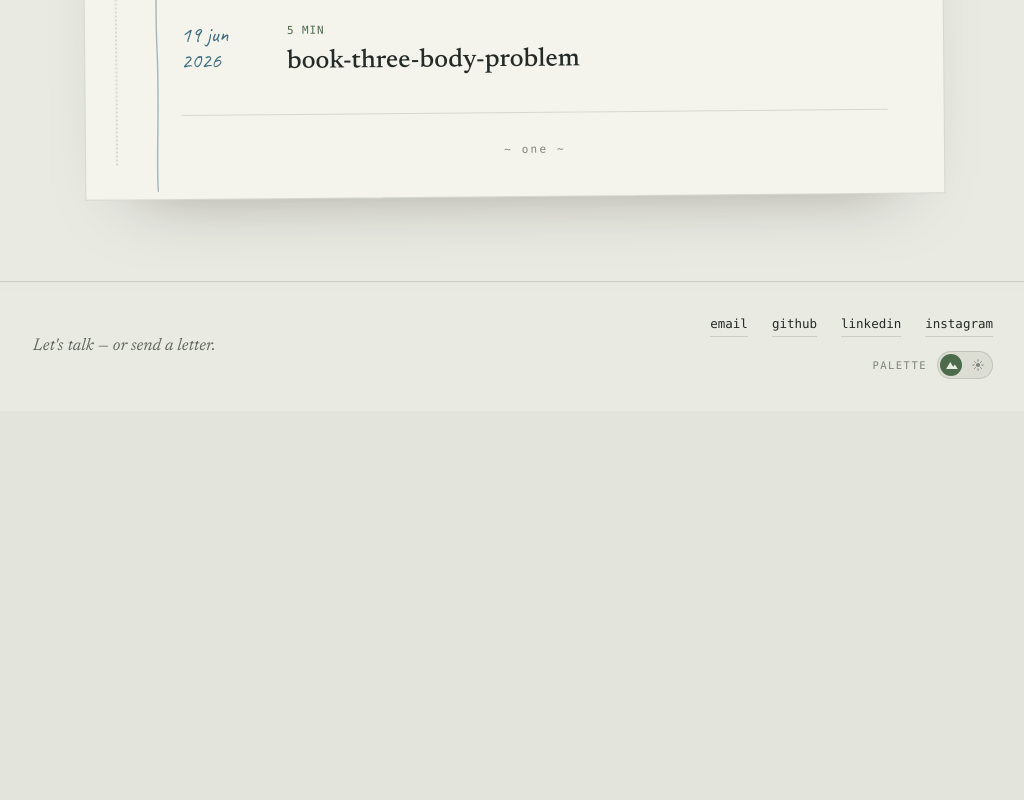
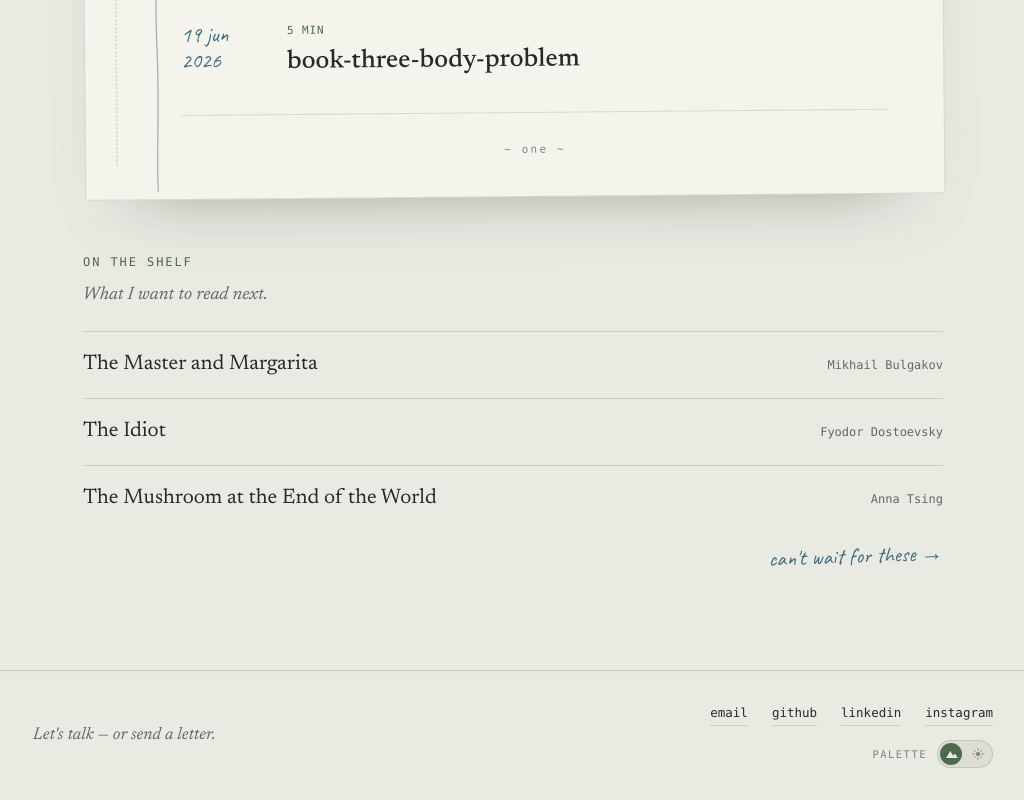
Before and after one commit to LaijieJi/webpage, a Vue app: page /blog in a window 1280 px wide. Shown: the part 1303-2103 px from the top of the page, without its empty margins (127-1151 px from the left). Before the commit the page ends 1714 px from the top, so only its background shows below. Built offline with nearby package versions, Linux system fonts and the light colour scheme; a web font is replaced by a local one.

Commit message:
feat: TBR shelf

```diff
--- /dev/null
+++ b/src/data/books.js
@@ -0,0 +1,7 @@
+// Books waiting on the shelf — what I want to read next.
+// Add to this list as the pile grows.
+export const readingList = [
+  { title: 'The Master and Margarita', author: 'Mikhail Bulgakov' },
+  { title: 'The Idiot', author: 'Fyodor Dostoevsky' },
+  { title: 'The Mushroom at the End of the World', author: 'Anna Tsing' }
+];
--- a/src/views/BlogIndexView.vue
+++ b/src/views/BlogIndexView.vue
@@ -49,12 +49,25 @@
 
         <div class="journal__foot"><span>~ one ~</span></div>
       </div>
+
+      <section class="shelf" v-reveal>
+        <p class="shelf__eyebrow">On the shelf</p>
+        <p class="shelf__sub">What I want to read next.</p>
+        <ul class="shelf__list">
+          <li v-for="book in readingList" :key="book.title" class="shelf__item">
+            <span class="shelf__title">{{ book.title }}</span>
+            <span class="shelf__author">{{ book.author }}</span>
+          </li>
+        </ul>
+        <p class="shelf__note">can't wait for these →</p>
+      </section>
     </div>
   </div>
 </template>
 
 <script setup>
 import posts from '../data/posts.js';
+import { readingList } from '../data/books.js';
 import { lamyImg } from '../data/media.js';
 import ResponsiveImg from '../components/ResponsiveImg.vue';
 
@@ -322,6 +335,67 @@ function dateShort(value) {
   color: var(--faint);
 }
 
+/* On the shelf — reading list below the journal. */
+.shelf {
+  max-width: 860px;
+  margin: 56px auto 0;
+}
+
+.shelf__eyebrow {
+  font-family: var(--font-mono);
+  font-size: 12px;
+  letter-spacing: 0.16em;
+  text-transform: uppercase;
+  color: var(--accent);
+  margin: 0;
+}
+
+.shelf__sub {
+  font-family: var(--font-serif);
+  font-style: italic;
+  font-size: 18px;
+  color: var(--muted);
+  margin: 8px 0 0;
+}
+
+.shelf__list {
+  list-style: none;
+  margin: 22px 0 0;
+  padding: 0;
+}
+
+.shelf__item {
+  display: flex;
+  justify-content: space-between;
+  align-items: baseline;
+  gap: 16px;
+  flex-wrap: wrap;
+  border-top: 1px solid var(--line);
+  padding: 16px 0;
+}
+
+.shelf__title {
+  font-family: var(--font-serif);
+  font-size: 21px;
+  color: var(--ink);
+}
+
+.shelf__author {
+  font-family: var(--font-mono);
+  font-size: 12px;
+  color: var(--muted);
+  white-space: nowrap;
+}
+
+.shelf__note {
+  font-family: var(--font-hand);
+  font-size: 22px;
+  color: var(--accent2);
+  transform: rotate(-2deg);
+  margin: 20px 0 0;
+  text-align: right;
+}
+
 @media (max-width: 640px) {
   .journal__wrap { padding: 48px 18px 64px; }
   .journal__sheet { padding: 40px 24px 30px 56px; }
```
